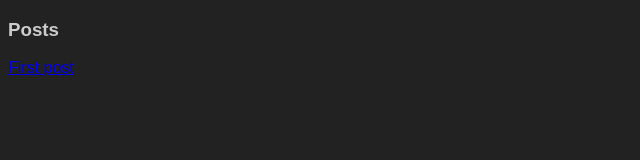
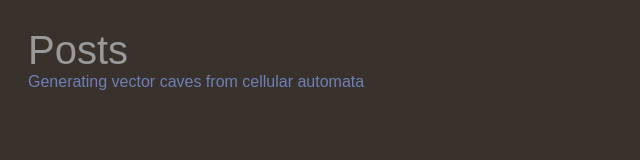
Before and after one commit to jaburns/mercury, a website built with webpack: page public/index.html in a window 1280 px wide. Shown: the whole page, without its empty margins (0-640 px from the left). Built offline with nearby package versions, Linux system fonts and the light colour scheme.

Commit message:
Renamed first post to vector-caves

```diff
--- a/public/index.html
+++ b/public/index.html
@@ -5,8 +5,8 @@
         <link rel="stylesheet" type="text/css" href="style.css" />
     </head>
     <body>
-        <h3>Posts</h3>
-        <a href="first-post.html">First post</a>
+        <div class="title">Posts</div>
+        <a href="vector-caves.html">Generating vector caves from cellular automata</a>
     </body>
     <script type="text/javascript" src="bundle.js"></script>
 </html>
--- a/public/style.css
+++ b/public/style.css
@@ -1,20 +1,24 @@
-html, body {
-    background-color: #222;
+body {
+    padding: 20px;
+    background: #39312C;
+    color: #999;
     font-family: sans-serif;
-    color: #ccc;
+    font-weight: 1;
 }
-canvas {
+.interaction {
     background-color: #000;
     margin: 10px;
 }
 button {
     font-size: 16px;
 }
-#inspectRange {
-    width: 320px;
+.title {
+    font-size: 250%;
 }
-.formRow label {
-    display: inline-block;
-    text-align: right;
-    width: 200px;
+a {
+    color: #6F7FB7;
+    text-decoration: none;
 }
+a:hover {
+    color: #7F8FC7;
+}
--- a/src/main.ts
+++ b/src/main.ts
@@ -1,7 +1,7 @@
-import { initPost as initPost_firstPost } from './posts/first-post';
+import { initPost as initPost_firstPost } from './vector-caves';
 
 const initters: {[key: string]: () => void} = {
-    'first-post': initPost_firstPost
+    'vector-caves': initPost_firstPost
 };
 
 const initPost = (name: string): void => {
```
Also changed, not shown: public/vector-caves.html (renamed from public/first-post.html, +3 -1 lines), src/vector-caves.ts (renamed from src/posts/first-post.ts), 1 other file.
